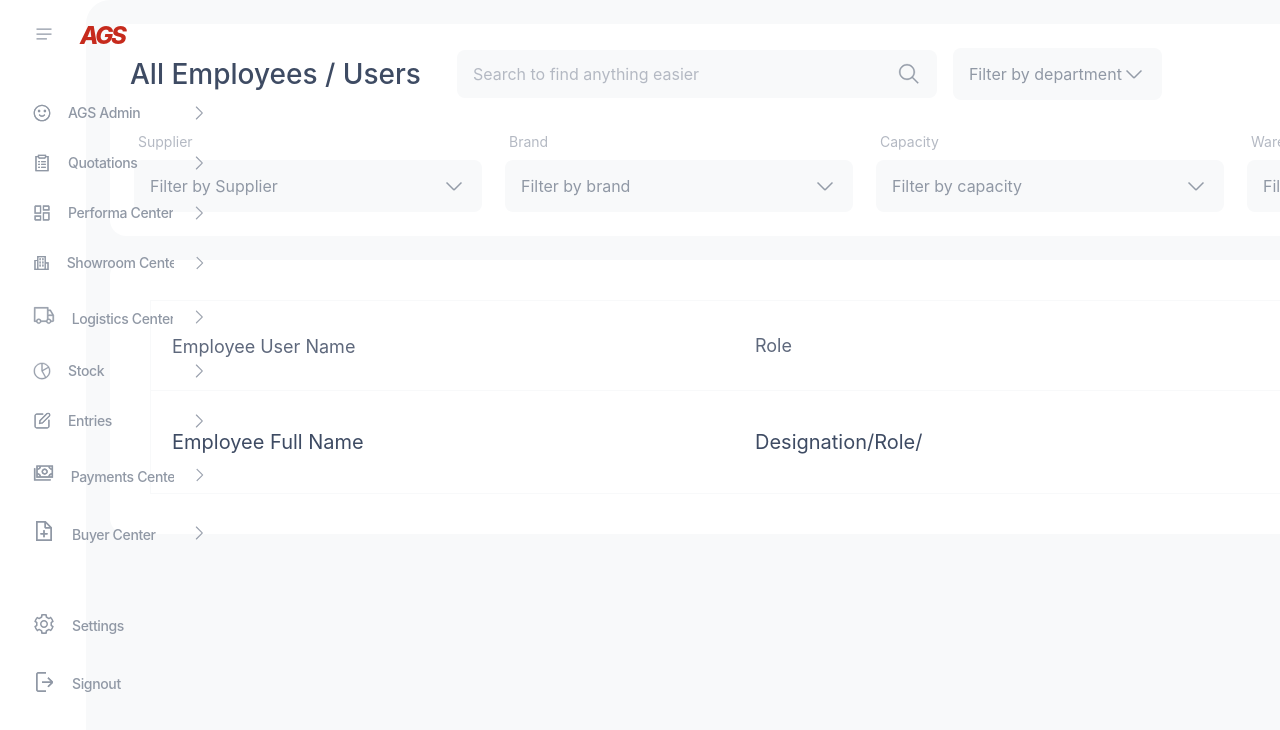
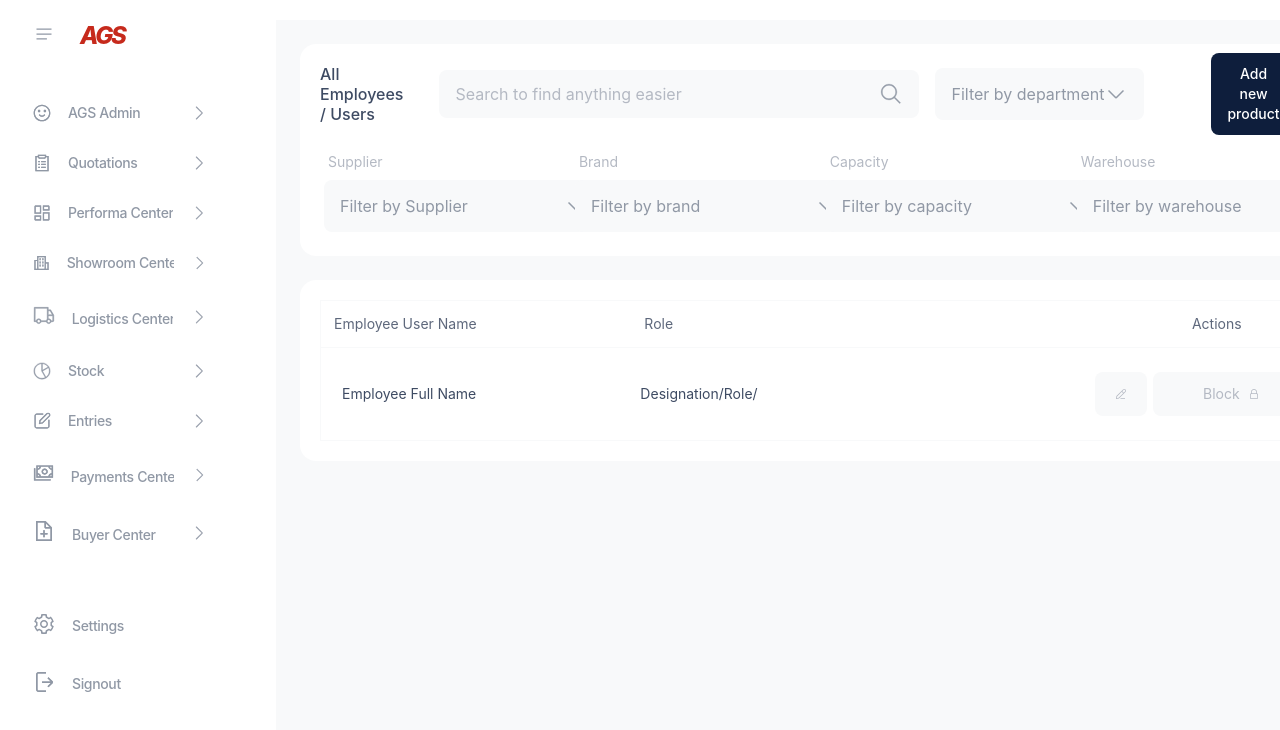
Before and after one commit to dev-bushra/New-folder, a React (Vite) app: page /entriesemployees in a window 1280 px wide. Shown: the top 730 px of the page. Built offline with nearby package versions, Linux system fonts and the light colour scheme; a web font is replaced by a local one.

Commit message:
main fixed

```diff
--- a/src/components/EntriesEmployeesColumnThree/index.jsx
+++ b/src/components/EntriesEmployeesColumnThree/index.jsx
@@ -37,11 +37,11 @@ const EntriesEmployeesColumnThree = (props) => {
     <>
       <div className={props.className}>
         <div className="flex flex-col gap-6 items-start justify-center w-full">
-          <div className="flex md:flex-col flex-row gap-6 h-[60px] md:h-auto items-center justify-start w-full">
+          <div className="flex md:flex-col flex-row gap-0 h-[60px] md:h-auto items-center justify-start">
             <div className="flex md:flex-1 md:flex-col flex-row gap-9 items-center justify-start w-auto md:w-full">
               <div className="flex flex-col items-center justify-start w-auto">
                 <Text
-                  className="sm:text-2xl md:text-[26px] text-[28px] text-blue_gray-700 w-auto"
+                  className="sm:text-2xl md:text-[16px] text-[16px] text-blue_gray-700 w-auto"
                   size="txtInterMedium28"
                 >
                   {props?.title}
@@ -78,7 +78,7 @@ const EntriesEmployeesColumnThree = (props) => {
                     ></Input>
                   </div>
                 </div>
-                <div className="bg-white-A700 flex flex-col items-start justify-start rounded-lg w-[248px]">
+                <div className="bg-white-A700 flex flex-col items-start justify-start rounded-lg w-[280px]">
                   <div className="flex flex-col items-start justify-start p-1 rounded-lg w-full">
                     <div className="flex flex-col items-start justify-start w-auto">
                       <div className="flex flex-col items-start justify-start w-auto sm:w-full">
@@ -107,30 +107,30 @@ const EntriesEmployeesColumnThree = (props) => {
             <div className="flex flex-1 flex-col items-center justify-end w-full">
               <div className="flex flex-col items-center justify-end w-auto">
                 <Button
-                  className="bg-blue_gray-900 cursor-pointer flex items-center justify-center min-w-[234px] px-6 py-[11px] rounded-lg"
+                  className="bg-blue_gray-900 cursor-pointer flex items-center justify-center px-6 py-[11px] rounded-lg"
                   rightIcon={
                     <Img
-                      className="h-6 mb-px ml-3"
+                      className="h-4 ml-3"
                       src="images/img_plus.svg"
                       alt="plus"
                     />
                   }
                 >
-                  <div className="font-inter font-semibold sm:px-5 text-center text-lg text-white-A700">
+                  <div className="font-inter font-medium sm:px-5 text-center text-sm text-white-A700">
                     {props?.addNewProduct}
                   </div>
                 </Button>
               </div>
             </div>
           </div>
-          <div className="flex flex-col items-start justify-between w-full">
+          <div className="flex flex-col items-start justify-between">
             <List
-              className="sm:flex-col flex-row md:gap-10 grid sm:grid-cols-1 md:grid-cols-2 grid-cols-4 justify-between w-full"
+              className="sm:flex-col flex-row md:gap-10 grid sm:grid-cols-1 md:grid-cols-2 grid-cols-4 justify-between"
               orientation="horizontal"
             >
-              <div className="bg-white-A700 flex flex-1 md:flex-1 flex-col items-start justify-start rounded-lg w-auto md:w-full">
-                <div className="flex flex-col items-start justify-start p-1 rounded-lg w-full">
-                  <div className="flex flex-col items-start justify-start w-[348px]">
+              <div className="bg-white-A700 flex flex-1 md:flex-1 flex-col items-start justify-start rounded-lg">
+                <div className="flex flex-col items-start justify-start p-1 rounded-lg">
+                  <div className="flex flex-col items-start justify-start w-[280px]">
                     <div className="flex flex-col gap-2 items-start justify-start w-full">
                       <div className="flex flex-col items-start justify-start px-1 w-full">
                         <Text
@@ -162,7 +162,7 @@ const EntriesEmployeesColumnThree = (props) => {
               </div>
               <div className="bg-white-A700 flex flex-1 md:flex-1 flex-col items-start justify-start rounded-lg w-auto md:w-full">
                 <div className="flex flex-col items-start justify-start p-1 rounded-lg w-full">
-                  <div className="flex flex-col items-start justify-start w-[348px]">
+                  <div className="flex flex-col items-start justify-start w-[280px]">
                     <div className="flex flex-col gap-2 items-start justify-start w-full">
                       <div className="flex flex-col items-start justify-start px-1 w-full">
                         <Text
@@ -194,7 +194,7 @@ const EntriesEmployeesColumnThree = (props) => {
               </div>
               <div className="bg-white-A700 flex flex-1 md:flex-1 flex-col items-start justify-start rounded-lg w-auto md:w-full">
                 <div className="flex flex-col items-start justify-start p-1 rounded-lg w-full">
-                  <div className="flex flex-col items-start justify-start w-[348px]">
+                  <div className="flex flex-col items-start justify-start w-[280px]">
                     <div className="flex flex-col gap-2 items-start justify-start w-full">
                       <div className="flex flex-col items-start justify-start px-1 w-full">
                         <Text
@@ -226,7 +226,7 @@ const EntriesEmployeesColumnThree = (props) => {
               </div>
               <div className="bg-white-A700 flex flex-1 md:flex-1 flex-col items-start justify-start rounded-lg w-auto md:w-full">
                 <div className="flex flex-col items-start justify-start p-1 rounded-lg w-full">
-                  <div className="flex flex-col items-start justify-start w-[348px]">
+                  <div className="flex flex-col items-start justify-start w-[280px]">
                     <div className="flex flex-col gap-2 items-start justify-start w-full">
                       <div className="flex flex-col items-start justify-start px-1 w-full">
                         <Text
--- a/src/pages/EntriesEmployees/index.jsx
+++ b/src/pages/EntriesEmployees/index.jsx
@@ -58,7 +58,7 @@ const EntriesEmployeesPage = () => {
       tableColumnHelper.accessor("employeeusernamOne", {
         cell: (info) => (
           <Text
-            className="pl-5 py-[35px] text-blue_gray-700 text-xl"
+            className="pl-5 py-[35px] text-blue_gray-700 text-sm"
             size="txtInterRegular20"
           >
             {info?.getValue()}
@@ -66,7 +66,7 @@ const EntriesEmployeesPage = () => {
         ),
         header: (info) => (
           <Text
-            className="min-w-[601px] pb-7 pl-5 pt-[31px] text-blue_gray-600 text-lg"
+            className="p-3 text-blue_gray-600 text-sm"
             size="txtInterRegular18"
           >
             Employee User Name
@@ -75,21 +75,18 @@ const EntriesEmployeesPage = () => {
       }),
       tableColumnHelper.accessor("pklnumber", {
         cell: (info) => (
-          <div className="flex flex-row sm:gap-10 items-center justify-between pr-4 py-4">
+          <div className="flex flex-row sm:gap-10 items-center justify-between p-2">
             <Text
-              className="text-blue_gray-700 text-xl"
+              className="text-blue_gray-700 text-sm"
               size="txtInterRegular20"
             >
               Designation/Role/
             </Text>
-            <div className="bg-gray-50 flex flex-col h-12 items-center justify-start my-2 p-3 rounded-lg w-12">
-              <Img className="h-5 w-5" alt="edit_One" src={info?.getValue()} />
-            </div>
           </div>
         ),
         header: (info) => (
           <Text
-            className="min-w-[689px] py-7 text-blue_gray-600 text-lg"
+            className="p-3 text-blue_gray-600 text-sm"
             size="txtInterRegular18"
           >
             Role
@@ -98,18 +95,25 @@ const EntriesEmployeesPage = () => {
       }),
       tableColumnHelper.accessor("customername", {
         cell: (info) => (
-          <div className="flex flex-row items-center justify-center sm:pr-5 pr-6 py-6">
+          <div className="flex flex-row items-center justify-end p-3">
+            <div className="bg-gray-50 cursor-pointer flex items-center justify-center mr-1.5 px-[20px] py-4 rounded-lg">
+              <Img
+                className="h-3 w-3"
+                alt="edit_One"
+                src="images/img_edit_blue_gray_200.svg"
+              />
+            </div>
             <Button
-              className="bg-gray-50 cursor-pointer flex items-center justify-center min-w-[156px] mr-3.5 px-[35px] py-3 rounded-lg"
+              className="bg-gray-50 cursor-pointer flex items-center justify-center px-[50px] py-3 rounded-lg"
               rightIcon={
                 <Img
-                  className="h-6 ml-3"
+                  className="h-3 ml-2"
                   src="images/img_location.svg"
                   alt="location"
                 />
               }
             >
-              <div className="font-medium sm:px-5 text-blue_gray-200 text-center text-lg">
+              <div className="sm:px-5 text-blue_gray-200 text-end text-sm">
                 {info?.getValue()}
               </div>
             </Button>
@@ -117,7 +121,7 @@ const EntriesEmployeesPage = () => {
         ),
         header: (info) => (
           <Text
-            className="min-w-[194px] pl-3.5 py-7 text-blue_gray-600 text-center text-lg"
+            className="p-3 text-blue_gray-600 text-sm text-right pr-20"
             size="txtInterRegular18"
           >
             Actions
@@ -552,12 +556,15 @@ const EntriesEmployeesPage = () => {
             </div>
           </Menu>
         </Sidebar>
-        <div className="flex flex-col font-inter h-[1080px] md:h-auto items-center justify-end max-w-[1588px] ml-[-24px] my-auto p-5 md:px-5 w-full z-[1]">
-          <div className="bg-gray-50 flex flex-col gap-6 h-[1060px] md:h-auto items-start justify-start p-6 sm:px-5 rounded-[24px] w-auto">
-            <EntriesEmployeesColumnThree className="bg-white-A700 flex flex-col gap-8 items-start justify-center max-w-[1524px] p-5 rounded-[16px] w-full" />
-            <div className="flex flex-col h-[803px] md:h-auto items-start justify-start max-w-[1524px] w-full">
-              <div className="bg-white-A700 flex flex-col md:h-auto items-start justify-end max-w-[1524px] p-10 sm:px-5 rounded-[16px] w-full">
-                <div className="overflow-auto w-full">
+
+        {/* Page Content */}
+        {/* overflow-hidden */}
+        <div className="flex flex-col font-inter h-screen items-center justify-start max-w-full p-5 w-full z-[1]  ">
+          <div className="bg-gray-50 flex flex-col gap-6 h-[1060px] md:h-auto items-start justify-start p-6 sm:px-5 rounded-[24px">
+            <EntriesEmployeesColumnThree className="bg-white-A700 flex flex-col gap-8 items-start justify-center p-5 rounded-[16px]" />
+            <div className="flex flex-col items-start justify-start min-w-full  ">
+              <div className="bg-white-A700 flex flex-col md:h-auto items-start justify-end p-5 sm:px-5 rounded-[16px] min-w-full">
+                <div className="min-w-full">
                   <ReactTable
                     columns={tableColumns}
                     data={tableData.current}
```
